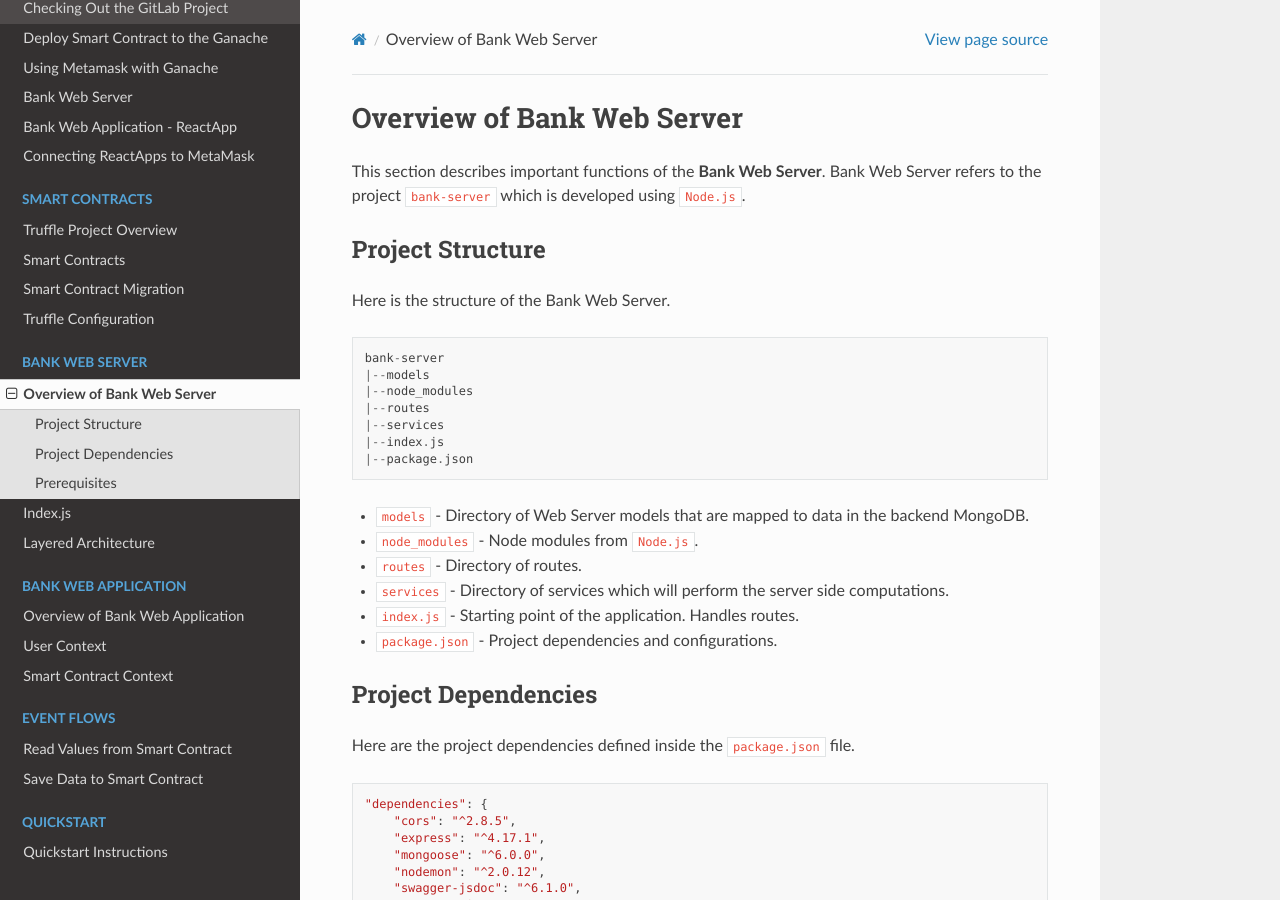
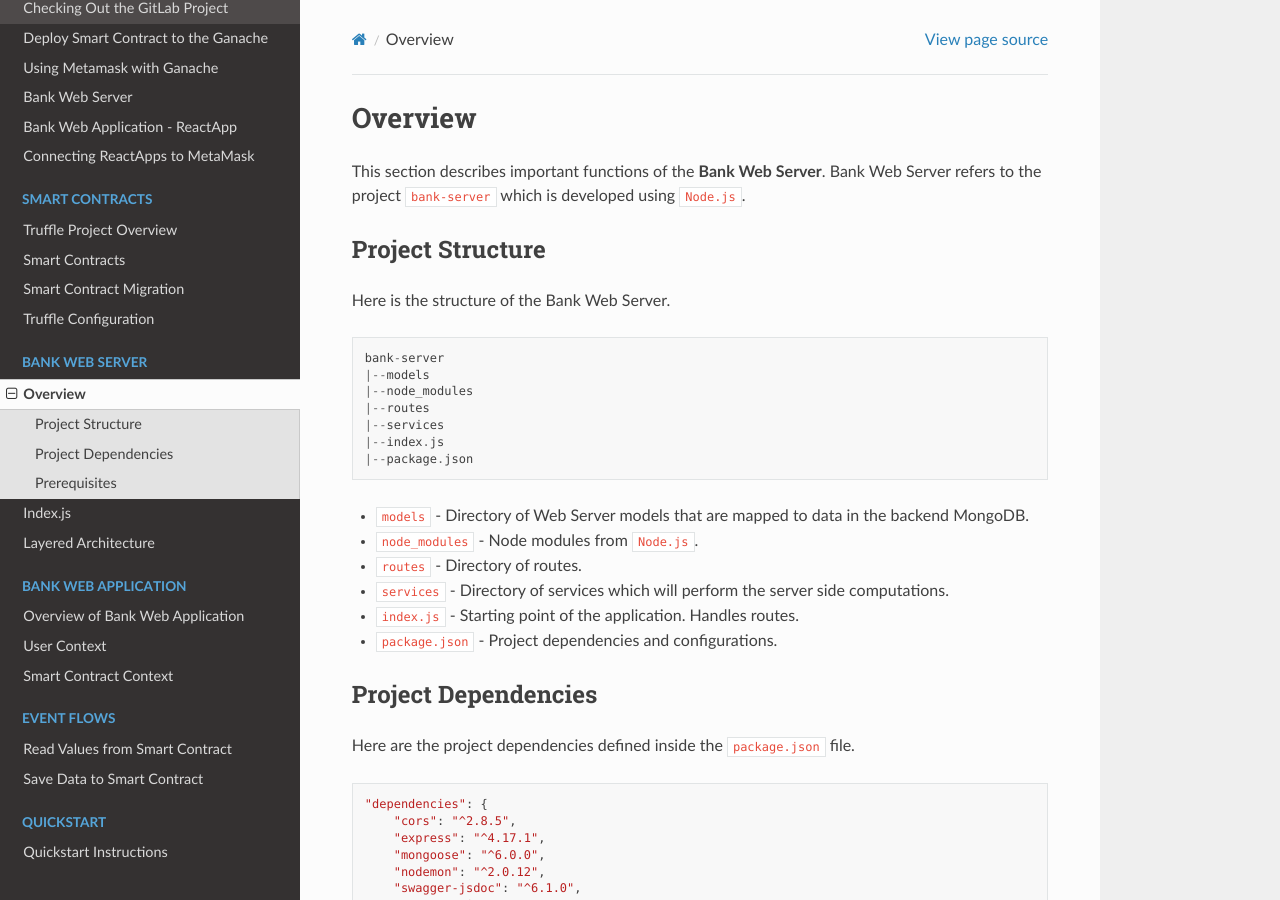
Before and after one commit to NivedithaKarthikeyan/LandregistryApp, a Sphinx documentation site: the page built from docs/source/bankServer/introduction.rst, in a window 1280 px wide and 900 px high. Built offline with Sphinx 7.4.7 and the Read the Docs theme 2.0.0, drawn with Linux system fonts in a browser that asks for light colours; pages that are not in the unit, such as notebooks, are missing from menus.

Commit message:
Update docs/source/bankServer/introduction.rst

```diff
--- a/docs/source/bankServer/introduction.rst
+++ b/docs/source/bankServer/introduction.rst
@@ -1,4 +1,4 @@
-Overview of Bank Web Server
+Overview
 =======================
 
 This section describes important functions of the **Bank Web Server**.
```
